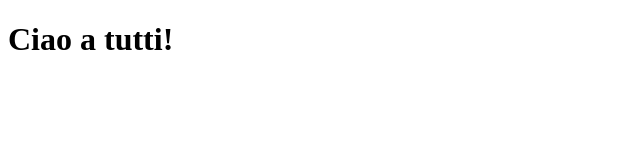
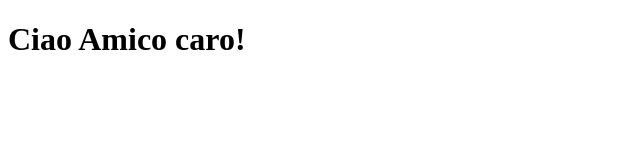
Before and after one commit to DavideP32/Jaita131, a plain HTML site: page LezioneGit/index.html in a window 1280 px wide. Shown: the whole page, without its empty margins (0-640 px from the left). Drawn offline with Linux system fonts and the light colour scheme.

Commit message:
Update index.html

```diff
--- a/LezioneGit/index.html
+++ b/LezioneGit/index.html
@@ -6,7 +6,7 @@
     <title>Document</title>
 </head>
 <body>
-    <h1>Ciao a tutti!</h1>
+    <h1>Ciao Amico caro!</h1>
 
     <script src="js/01-primo.js"></script>
 </body>
```
